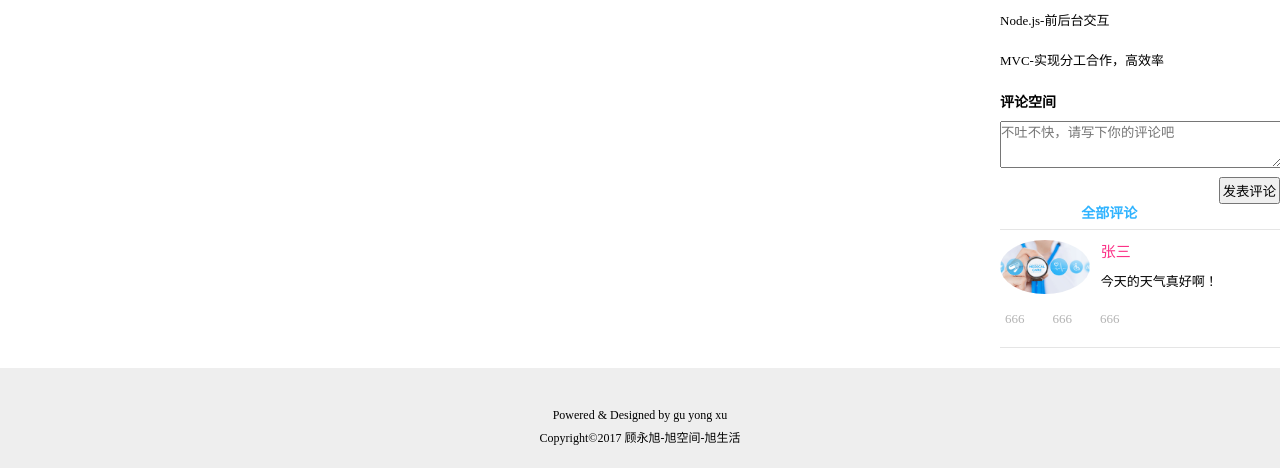
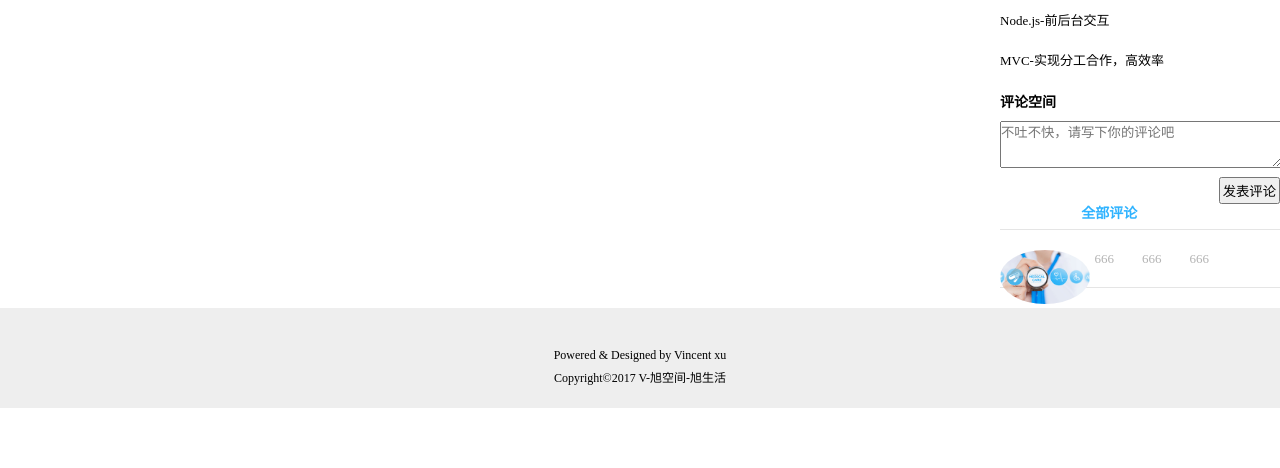
Before and after one commit to xu7665/shop, a Django app: page /post/1/ in a window 1280 px wide. Shown: the part 455-923 px from the top of the page. After the commit the page ends 863 px from the top, so only its background shows below. Run offline with Django 3.2, Linux system fonts and the light colour scheme; parts of the project's set-up code (start-up, migrations or seed data) failed here and were passed over.

Commit message:
评论功能

```diff
--- a/apps/users/models.py
+++ b/apps/users/models.py
@@ -68,7 +68,6 @@
 
 class Comments(models.Model):
     user = models.ForeignKey(UserProfile,verbose_name=u"用户")
-    course = models.ForeignKey(Acritcle,verbose_name=u"文章")
     comments = models.CharField(max_length=50,verbose_name=u"评论")
     add_time = models.DateTimeField(default=datetime.now,verbose_name=u"添加时间")
 
--- a/apps/users/views.py
+++ b/apps/users/views.py
@@ -72,6 +72,10 @@
 class Index_login(View):
     def get(self,request):
         all_acritcl = Acritcle.objects.all()
+        all_commnets = Comments.objects.all()
+     #   comments_user = Comments.objects.get(user_id=17)
+     #    c_user = all_commnets.user.username
+
         try:
             page = request.GET.get('page',1)
         except PageNotAnInteger:
@@ -79,7 +83,7 @@
 
         p = Paginator(all_acritcl,5,request=request)
         acritcl = p.page(page)
-        return render(request, "index.html", {"all_acritcl": acritcl})
+        return render(request, "index.html", {"all_acritcl": acritcl,"all_commnets":all_commnets})
 
 class Org_list(View):
     def get(self,request,id):
@@ -91,11 +95,11 @@
     response.status_code = 404
     return response
 
-class CommentsView(View):
-    def get(self,request,id):
-        course = Acritcle.objects.get(id=int(id))
-        all_comments = Comments.objects.all()
-        return render(request,"",{"course":course,"all_comments":all_comments})
+# class CommentsView(View):
+#     def get(self,request,id):
+#         course = Acritcle.objects.get(id=int(id))
+#         all_comments = Comments.objects.all()
+#         return render(request,"index.html",{"course":course,"all_comments":all_comments})
 
 
 
--- a/templates/index.html
+++ b/templates/index.html
@@ -6,6 +6,7 @@
     <link rel="stylesheet" href="/static/css/index.css" type="text/css"/>
     <link rel="stylesheet" href="/static/css/reset.css" type="text/css"/>
     <link rel="styRlesheet" hrf="/static/css/font-awesome.min.css" type="text/css"/>
+    <script src="/static/js/jquery.min.js"></script>
 </head>
 <body>
 
@@ -117,8 +118,10 @@
                             <img src="images/pic-list1.png" alt="用户头像"/>
                         </div>
                         <div class="index-all-comment-right">
-                            <span>张三</span>
-                            <p>今天的天气真好啊！</p>
+                            {% for all_comment in all_commnets %}
+                            <span>{{ all_comment.user.username }}</span>
+                            <p>{{ all_comment.comments}}</p>
+                            {% endfor %}
                         </div>
                         <div class="index-all-comment-right-number">
                             <i class="icon-user icon-title" ></i><span>666</span>
@@ -127,8 +130,8 @@
                         </div>
                     </div>
 <script type="text/javascript">
-    $('#js-submit').on('click',function () {
-        var comments = $("#js-textarea").text()
+    $("#js-submit").on('click',function () {
+        var comments = $("#js-textarea").val();
         if(comments == ""){
             alert("评论不能为空")
             return
@@ -147,7 +150,7 @@
                     if(data.msg == '用户未登录'){
                         window.location.href="/login/";
                     }else{
-                        alert(data.msg)
+                        alert(data.msg);
                     }
                 }else if(data.status == 'success'){
                     window.location.reload();
@@ -167,8 +170,8 @@
 
 <!--index-footer start-->
 <div class="index-footer ">
-    <p class="index-footer-info">Powered & Designed by gu yong xu</p>
-    <p>Copyright©2017 顾永旭-旭空间-旭生活</p>
+    <p class="index-footer-info">Powered & Designed by Vincent xu</p>
+    <p>Copyright©2017 V-旭空间-旭生活</p>
     </div>
 <!--index-footer end-->
 </body>
```
Also changed, not shown: apps/users/migrations/0007_remove_comments_course.py (added).
